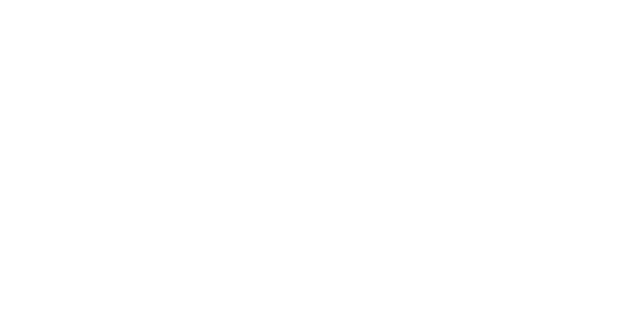
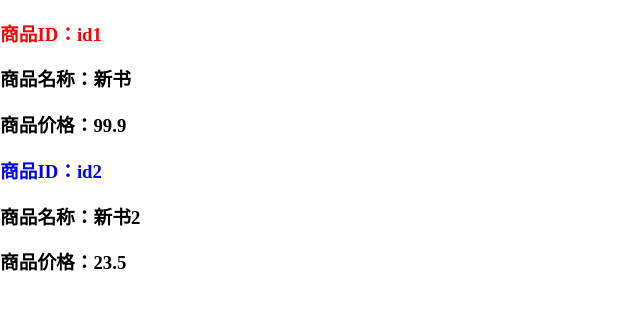
Before and after one commit to Wanke15/search, a Vue app: page /#/productlist in a window 1280 px wide. Shown: the top 310 px of the page, without its empty margins (0-640 px from the left). Built offline with nearby package versions, Linux system fonts and the light colour scheme; the HTML template or start-up script is replaced by a standard one.

Commit message:
商品卡片

```diff
--- /dev/null
+++ b/src/components/ProductCard.vue
@@ -0,0 +1,21 @@
+<template>
+  <div id="app">
+    <h3><font :color="p_data.color">商品ID：{{ p_data.id }}</font></h3>
+    <h3>商品名称：{{ p_data.name }}</h3>
+    <h3>商品价格：{{ p_data.price }}</h3>
+  </div>
+</template>
+
+<script>
+export default {
+  data() {
+    return {}
+  },
+  props: ["p_data"]
+  // 采用计算属性计算color: 根据商品ID HASH得到十六进制颜色
+  // color
+};
+</script>
+
+<style>
+</style>
--- /dev/null
+++ b/src/components/ProductList.vue
@@ -0,0 +1,25 @@
+<template>
+  <div>
+    <div v-for="p in products" :key="p.id">
+      <product-card :p_data="p"></product-card>
+    </div>
+  </div>
+</template>
+
+<script>
+import ProductCard from "./ProductCard.vue";
+export default {
+  data() {
+    return {
+      products: [
+        { id: "id1", name: "新书", price: 99.9 , color:"red"},
+        { id: "id2", name: "新书2", price: 23.5, color: "blue"}
+      ]
+    };
+  },
+  components: { ProductCard }
+};
+</script>
+
+<style>
+</style>
--- a/src/main.js
+++ b/src/main.js
@@ -18,6 +18,6 @@
 new Vue({
   router,
   el: '#app',
-  components: { App },
+  components: { App},
   template: '<App/>'
 })
--- a/src/router.js
+++ b/src/router.js
@@ -4,6 +4,8 @@
 import Login from "./components/Login"
 import Home from "./views/Home"
 import AlgoModel from "./components/AlgoModel"
+import ProductList from "./components/ProductList"
+
 
 Vue.use(Router)
 
@@ -11,6 +13,7 @@
     routes: [
         { path: '/', redirect: "/login" },
         { path: '/login', component: Login },
+        { path: '/productlist', component: ProductList },
         {
             path: '/home',
             component: Home,
```
